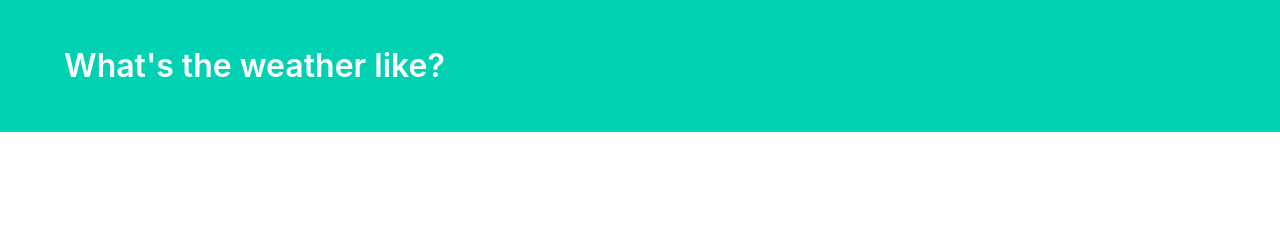
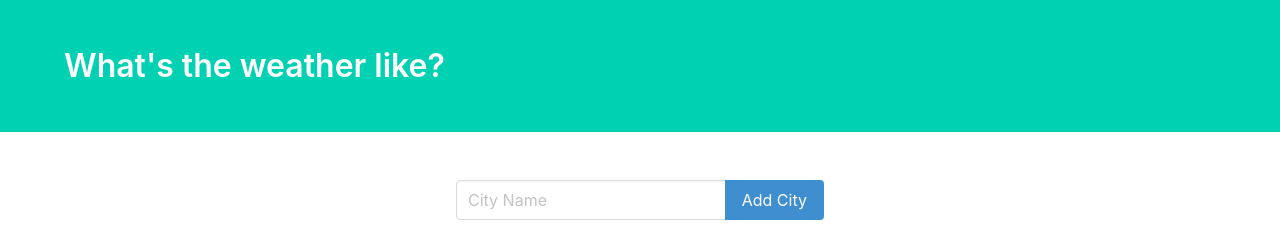
Before and after one commit to seunsamueldcompguy/weather_city_app, a Django app: page / in a window 1280 px wide. Shown: the top 241 px of the page. Run offline with Django 3.2, Linux system fonts and the light colour scheme; tables that the repository leaves empty hold one stand-in row (values such as "Sample post"); a database or web service that is not in the repository returns one stand-in record (values such as "Sample title"); data that the repository does not hold is empty; some libraries are stand-ins or nearby versions.

Commit message:
update weather_app

```diff
--- /dev/null
+++ b/weather/forms.py
@@ -0,0 +1,9 @@
+from django.forms import ModelForm, TextInput
+from .models import City
+
+class CityForm(ModelForm):
+
+    class Meta:
+        model = City
+        fields = ['city_name']
+        widgets = {'city_name': TextInput(attrs={'class' : 'input', 'placeholder' : 'City Name'})}
--- a/weather/models.py
+++ b/weather/models.py
@@ -8,3 +8,4 @@ class City(models.Model):
 
     class Meta:
         verbose_name_plural = 'cities'
+        ordering = ['-city_name']
--- a/weather/templates/weather/home.html
+++ b/weather/templates/weather/home.html
@@ -1,6 +1,5 @@
 <!DOCTYPE html>
 <html lang="en">
-
 <head>
     <meta charset="UTF-8">
     <meta name="viewport" content="width=device-width, initial-scale=1.0">
@@ -9,7 +8,6 @@
     <link rel="stylesheet" href="https://cdnjs.cloudflare.com/ajax/libs/bulma/0.6.2/css/bulma.css" />
     <link rel="shortcut icon" href="https://cdn3.iconfinder.com/data/icons/bebreezee-weather-symbols/691/icon-weather-sunsleetlight-512.png" type="image/x-icon">
 </head>
-
 <body>
     <section class="hero is-primary">
         <div class="hero-body">
@@ -24,7 +22,24 @@
         <div class="container">
             <div class="columns">
                 <div class="column is-offset-4 is-4">
+                    <form  method="POST">
+                        {% csrf_token %}
+                        <div class="field has-addons">
+                            <div class="control is-expanded">
+                                {{ form.city_name }}
+                            </div>
 
+                            <div class="control">
+                                <button class="button is-info" type="submit">
+                                    Add City
+                                </button>
+                            </div>
+                        </div>
+                            {% if message %}
+                                <div class="notification {{ message_class }}">{{ message }}<button class="del-msg delete" onclick="document.getElementsByClassName('notification')[0].style.display='none'"></button></div>
+                                    {{ message }}
+                            {% endif %}
+                    </form>
                 </div>
             </div>
         </div>
@@ -51,6 +66,11 @@
                                         </p>
                                     </div>
                                 </div>
+                                   <div class="media-right">
+                                        <a href="{% url 'delete_city' city_weather.city%}">
+                                            <button class="delete"></button>
+                                        </a>
+                                    </div>
                             </article>
                         </div>
                     {% endfor %}
@@ -60,6 +80,7 @@
     </section>
     <footer class="footer">
     </footer>
+
+<div style="margin-top:760px;"></div>
 </body>
-
 </html>
--- a/weather/urls.py
+++ b/weather/urls.py
@@ -3,5 +3,6 @@ from . import views
 
 
 urlpatterns = [
-    path('', views.index, name='index')
+    path('', views.index, name='index'),
+    path('delete/<cities_name>/', views.delete_city, name='delete_city')
 ]
--- a/weather/views.py
+++ b/weather/views.py
@@ -1,12 +1,42 @@
-from django.shortcuts import render, get_object_or_404
+from django.shortcuts import render, redirect
 import requests
 from .models import City
+from .forms import CityForm
+
 
 def index(request):
     url = 'http://api.openweathermap.org/data/2.5/weather?q={}&units=imperial&appid=e4ffd5e7ea455ca0b6ad57d3147d3343'
-    city = 'Abuja'
 
+    err_msg = ""
+    message = ''
+    message_class = ''
 
+    if request.method == 'POST':
+        form = CityForm(request.POST)
+
+        if form.is_valid():
+            new_city = form.cleaned_data['city_name']
+            existing_city = City.objects.filter(city_name=new_city).count()
+
+            if existing_city == 0:
+                response = requests.get(url.format(new_city)).json()
+
+                if response['cod'] == 200:
+                    form.save()
+                else:
+                    err_msg = 'City does not exist in the world!'
+
+            else:
+                err_msg = 'City already exist in the database'
+
+        if err_msg:
+            message = err_msg
+            message_class = 'is-danger'
+        else:
+            message = 'City added successfully!'
+            message_class = 'is-success'
+
+    form = CityForm()
 
     cities = City.objects.all()
     weather_data = []
@@ -21,6 +51,18 @@ def index(request):
             'icon': response['weather'][0]['icon']
         }
 
-    weather_data.append(city_weather)
+        weather_data.append(city_weather)
 
-    return render(request, 'weather/home.html', {'weather_data': weather_data})
+    context = {
+        'weather_data': weather_data,
+        'form': form,
+        'message': message,
+        'message_class': message_class
+    }
+
+    return render(request, 'weather/home.html', context)
+
+
+def delete_city(request, cities_name):
+    City.objects.get(city_name=cities_name).delete()
+    return redirect('index')
```
Also changed, not shown: weather/migrations/0002_auto_20200702_0307.py (added), 1 other file.
